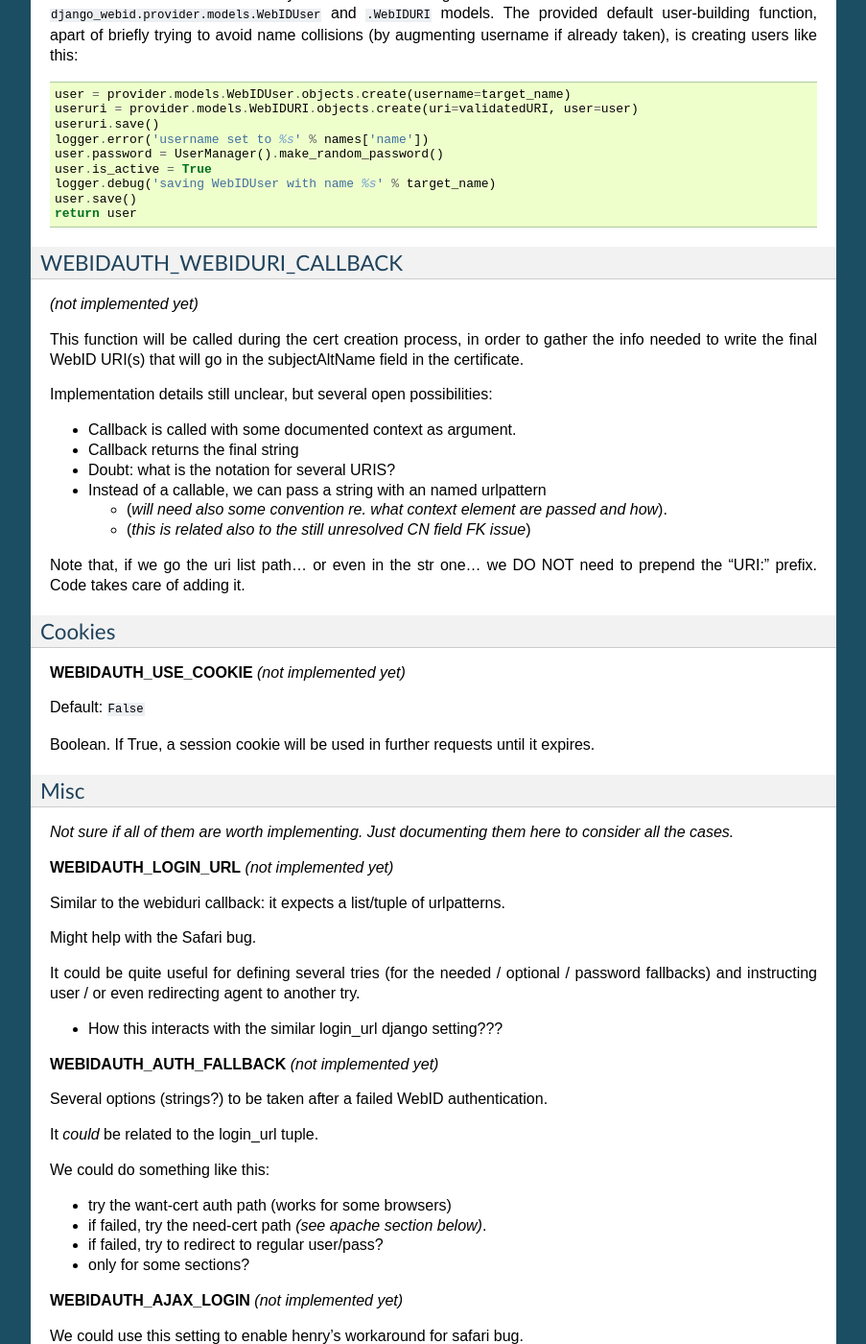
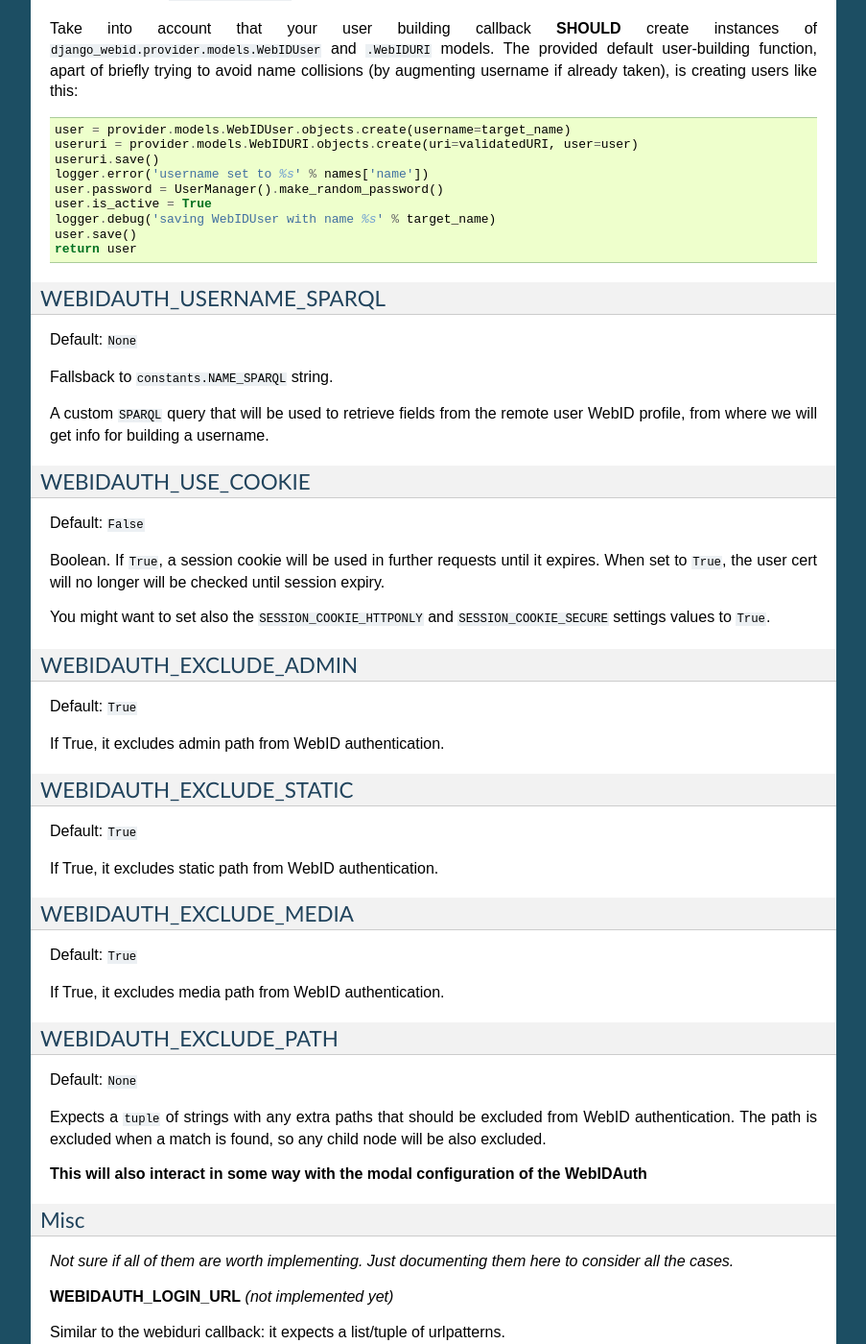
Before and after one commit to bennomadic/django-webid-auth, a Sphinx documentation site: the page built from docs/ref/settings.txt, in a window 1280 px wide and 1400 px high, scrolled down 1171 px. Shown: the whole window at 96% size, without its empty margins (198-1101 px from the left). Built offline with Sphinx 7.4.7, drawn with Linux system fonts in a browser that asks for light colours; some of the changed text lies outside the part shown.

Commit message:
updated docs

```diff
--- a/docs/ref/settings.txt
+++ b/docs/ref/settings.txt
@@ -21,6 +21,8 @@ Here's a full list of all available settings, and their default values.
 AUTH_PROFILE_MODULE
 -------------------
 
+*TODO: Move to Quick Setup, not an specific setting...*
+
 Default: Not defined.
 
 As specified in the django docs, the site-specific user profile model used by your site.
@@ -43,7 +45,8 @@ Note that the default behaviour means that, **unless you change the default sett
 WEBIDAUTH_CREATE_USER_CALLBACK
 ------------------------------
 
-Default: ``WebIDAuthBackend.build_user`` method.
+Default: None.
+Fallsback to ``WebIDAuthBackend.build_user`` method.
 
 The function that will be executed when creating a new user.
 
@@ -61,36 +64,55 @@ Take into account that your user building callback **SHOULD** create instances o
         user.save()
         return user
 
+WEBIDAUTH_USERNAME_SPARQL
+-------------------------
 
-WEBIDAUTH_WEBIDURI_CALLBACK
----------------------------
-*(not implemented yet)*
+Default: ``None``
 
-This function will be called during the cert creation process, in order to gather the info needed to write the final WebID URI(s) that will go in the subjectAltName field in the certificate.
+Fallsback to ``constants.NAME_SPARQL`` string.
 
-Implementation details still unclear, but several open possibilities:
+A custom ``SPARQL`` query that will be used to retrieve fields from the remote user WebID profile, from where we will get info for building a username.
 
-* Callback is called with some documented context as argument.
-
-* Callback returns the final string
-
-* Doubt: what is the notation for several URIS?
-
-* Instead of a callable, we can pass a string with an named urlpattern
-
-  * (*will need also some convention re. what context element are passed and how*).
-
-  * (*this is related also to the still unresolved CN field FK issue*)
-
-Note that, if we go the uri list path... or even in the str one... we DO NOT need to prepend the "URI:" prefix. Code takes care of adding it.
-
-Cookies
--------
-**WEBIDAUTH_USE_COOKIE** *(not implemented yet)*
+WEBIDAUTH_USE_COOKIE
+--------------------
 
 Default: ``False``
 
-Boolean. If True, a session cookie will be used in further requests until it expires.
+Boolean. If ``True``, a session cookie will be used in further requests until it expires. When set to ``True``, the user cert will no longer will be checked until session expiry.
+
+You might want to set also the ``SESSION_COOKIE_HTTPONLY`` and ``SESSION_COOKIE_SECURE`` settings values to ``True``.
+
+WEBIDAUTH_EXCLUDE_ADMIN
+-----------------------
+
+Default: ``True``
+
+If True, it excludes admin path from WebID authentication.
+
+WEBIDAUTH_EXCLUDE_STATIC
+------------------------
+
+Default: ``True``
+
+If True, it excludes static path from WebID authentication.
+
+
+WEBIDAUTH_EXCLUDE_MEDIA
+-----------------------
+
+Default: ``True``
+
+If True, it excludes media path from WebID authentication.
+
+
+WEBIDAUTH_EXCLUDE_PATH
+----------------------
+
+Default: ``None``
+
+Expects a ``tuple`` of strings with any extra paths that should be excluded from WebID authentication. The path is excluded when a match is found, so any child node will be also excluded.
+
+**This will also interact in some way with the modal configuration of the WebIDAuth**
 
 Misc
 ----
@@ -104,7 +126,7 @@ Might help with the Safari bug.
 
 It could be quite useful for defining several tries (for the needed / optional / password fallbacks) and instructing user / or even redirecting agent to another try.
 
-* How this interacts with the similar login_url django setting???
+* How this interacts with the similar ``LOGIN_URL`` and similar django settings???
 
 
 **WEBIDAUTH_AUTH_FALLBACK** *(not implemented yet)*
```
Also changed, not shown: README.rst (+12 -8 lines), docs/index.txt (+48 -1 lines).
